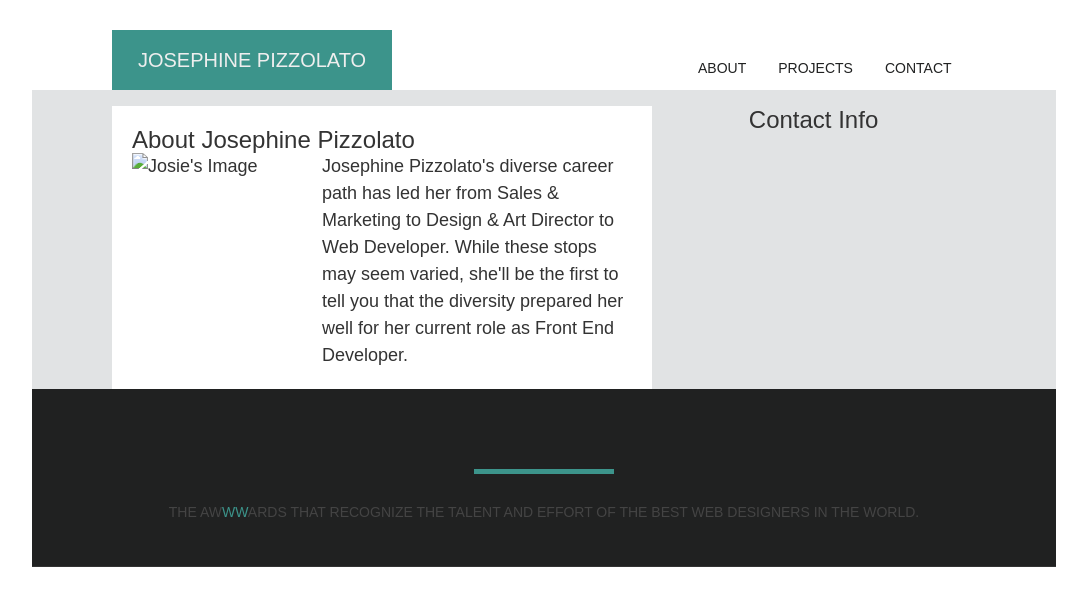
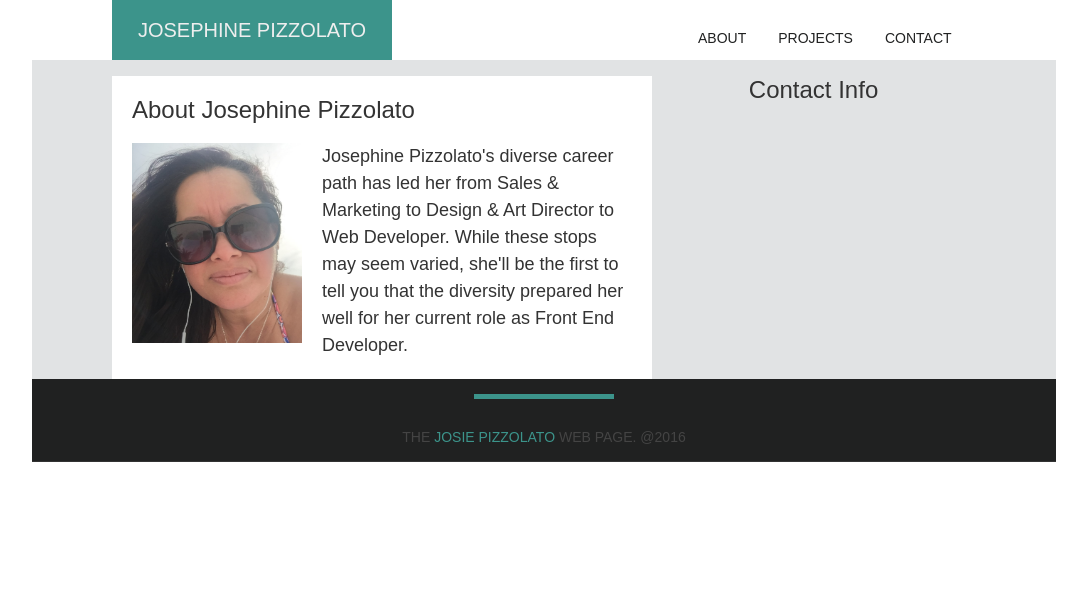
Before and after one commit to josiepizzo/HomeWork-Week1, a plain HTML site: page BasicPortfolio/index.html in a window 1280 px wide. Shown: the whole page, without its empty margins (96-1183 px from the left). Drawn offline with Linux system fonts and the light colour scheme.

Commit message:
updated code version2

```diff
--- a/BasicPortfolio/assets/css/style.css
+++ b/BasicPortfolio/assets/css/style.css
@@ -1,94 +1,105 @@
 body {
-	margin: 0;
-	padding: 0;
+	color: #333333;
+	font-family: "Arial",Helvetica,serif;
 	font-size: 18px;
 	line-height: 150%;
-	font-family: "Arial",Helvetica,serif;
-	color: #333333;
+	margin: 0;
 	overflow: hidden;
+	padding: 0;
 }
 h2 {
 	font-size: 24px;
+	padding-bottom: 20px;
 }
 .container {
+	background-color: #e1e3e4;
+	margin-top: 30px;
+	margin: 0 auto;
 	width: 1024px;
-	margin: 0 auto;
-	margin-top: 30px;
-	background-color: #e1e3e4;
 }
 #header {
+	background-color: white;
+	height: 60px;
 	position: relative;
-	height: 60px;
-	background-color: white;
 }
 .main{
-	width: 950px;
 	background-color: white;
 	font-size: 14px;
 	text-transform: uppercase;
+	width: 950px;
 }
 .name_tag{
 	background-color: #3c948b;
 	float: left;
+	margin-left: 80px;
 	width: 280px;
-	margin-left: 80px;
 }
 .name_tag_text{
 	color: #eee;
 	font-size: 20px;
+	line-height: 60px;
 	text-align: center;
-	line-height: 60px;
 }
 /* NAV */
 
 .nav {
-    position: relative;
   display: inline;
   float: right;
   line-height: 48px;
+  position: relative;
   width: 300px;
 }
 .menu {
   float: left;
 }
 .main_nav {
+  background-color: #f4f4f4;
   list-style-type: none;
-    background-color: #f4f4f4;
 }
 
 .main_list {
   float: left;
 }
-
-li a {
+/* unvisited link */
+li a{
+  color: #202121;
   display: block;
-    color: #202121;
+  padding: 14px 16px;
   text-align: center;
-    padding: 14px 16px;
   text-decoration: none;
 }
+/* visited link
+li a:visited {
+    color: red;
+}*/
 
+/* mouse over link */
 li a:hover {
   background-color: #3c948b;
   color:white;
 }
+/* selected link */
+li a:active {
+    color: #e1e3e4;
+}
+
 #main-bio {
 	background-color: white;
+	clear: both;
+	float: left;
 	margin-left: 80px;
-	clear: both;
 	padding: 20px;
 	width: 500px;
-	float: left;
 }
 #contact-info {
+	float: right;
 	width: 30%;
-	float: right;
 }
 #bio-image {
+	float: left;
+	height: 200px;
+	margin-right: 20px;
 	width: 170px;
-	height: 200px;
-	float: left;
-	margin-right: 20px;
 }
 .bio-link {
 	color: #0261a0 !important;
@@ -103,14 +114,14 @@ li a:hover {
     overflow: hidden;
 }
 #footer .box-featured {
-    padding: 80px 0 0 0;
+    padding: 15px 0 0 0;
     background: #202121;
     border-bottom: 1px solid #333;
     overflow: hidden;
 }
 #footer .box-featured h4 {
     clear: both;
-    margin-bottom: 40px;
+    margin-bottom: 10px;
     text-align: center;
     text-transform: uppercase;
     font-size: 14px;
--- a/BasicPortfolio/index.html
+++ b/BasicPortfolio/index.html
@@ -32,7 +32,7 @@
 
 			<h2>About Josephine Pizzolato</h2>
 
-			<img id="bio-image" src="./images/Josie_2016.jpg" width="170px" height="200px" alt="Josie's Image" alt="left">
+			<img id="bio-image" src="./assets/images/Josie_2016.jpg" width="170px" height="200px" alt="Josie's Image" alt="left">
 
 			<p>Josephine Pizzolato's diverse career path has led her from Sales &amp; Marketing to Design &amp; Art Director to Web Developer. While these stops may seem varied, she'll be the first to tell you that the diversity prepared her well for her current role as Front End Developer.</p>
 		</section>
@@ -48,7 +48,7 @@
 
 		<div id="footer">
 			<div class="box-featured">
-				<h4>The Aw<span>ww</span>ards that recognize the talent and effort of the best web designers in the World.</h4>
+				<h4>The <span>Josie Pizzolato</span> web page. @2016</h4>
 			</div>
 		</div>
 
```
Lines whose indentation alone changed are shown as unchanged.
